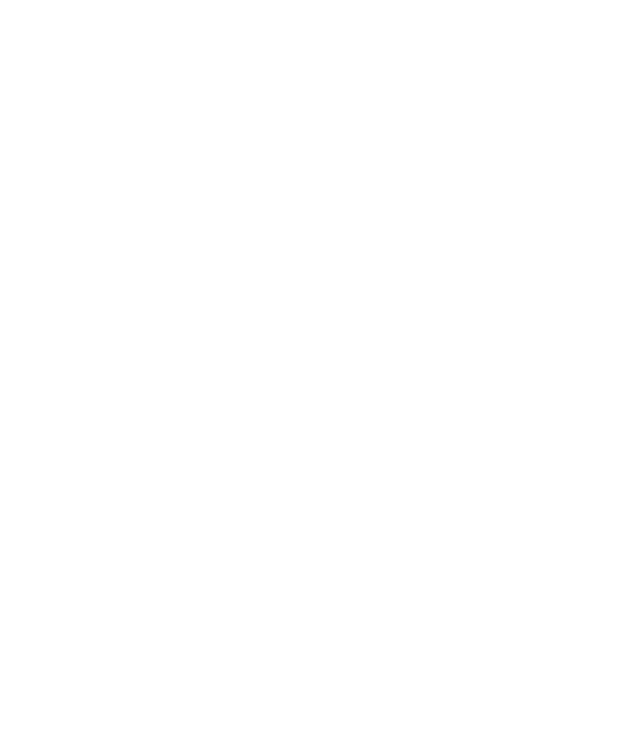
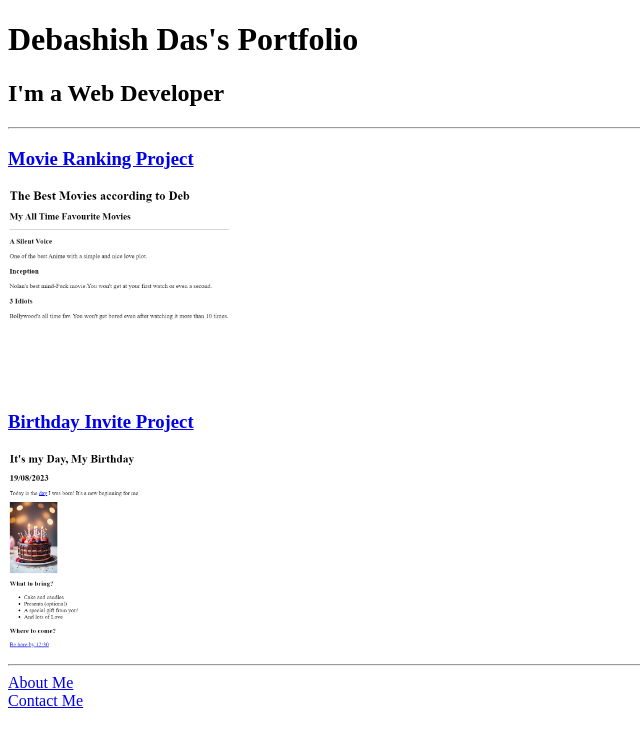
Before and after one commit to DebashishDas19/html_MyPortfolio, a plain HTML site: page index.html in a window 1280 px wide. Shown: the whole page, without its empty margins (0-640 px from the left). Drawn offline with Linux system fonts and the light colour scheme.

Commit message:
Update index.html

```diff
--- a/index.html
+++ b/index.html
@@ -13,3 +13,27 @@ HINT for TODO 6: You can use the height attribute set to 200 to make the image s
 https://developer.mozilla.org/en-US/docs/Web/HTML/Element/img#attr-height -->
 
 <!-- TODO 7: Add the Contact Me and About Me page links -->
+<!DOCTYPE html>
+<html lang="en">
+<head>
+    <meta charset="UTF-8">
+
+    <title>Deb's Portfolio</title>
+</head>
+<body>
+    <h1>Debashish Das's Portfolio</h1>
+    <h2>I'm a Web Developer</h2>
+    <hr />
+    <a href="../4.3 HTML Porfolio Project/public/movie-ranking.html">
+        <h3>Movie Ranking Project</h3>
+    </a>
+    <img height="200" src="./assets/images/Movie_project.png"  />
+    <a href="../4.3 HTML Porfolio Project/public/birthday-invite.html">
+        <h3>Birthday Invite Project</h3>
+    </a>
+    <img src="./assets/images/Birthday_card.png" height="200" />
+    <hr />
+    <a href="../4.3 HTML Porfolio Project/public/about.html">About Me</a><br />
+    <a href="../4.3 HTML Porfolio Project/public/contact.html">Contact Me</a>
+</body>
+</html>
```
